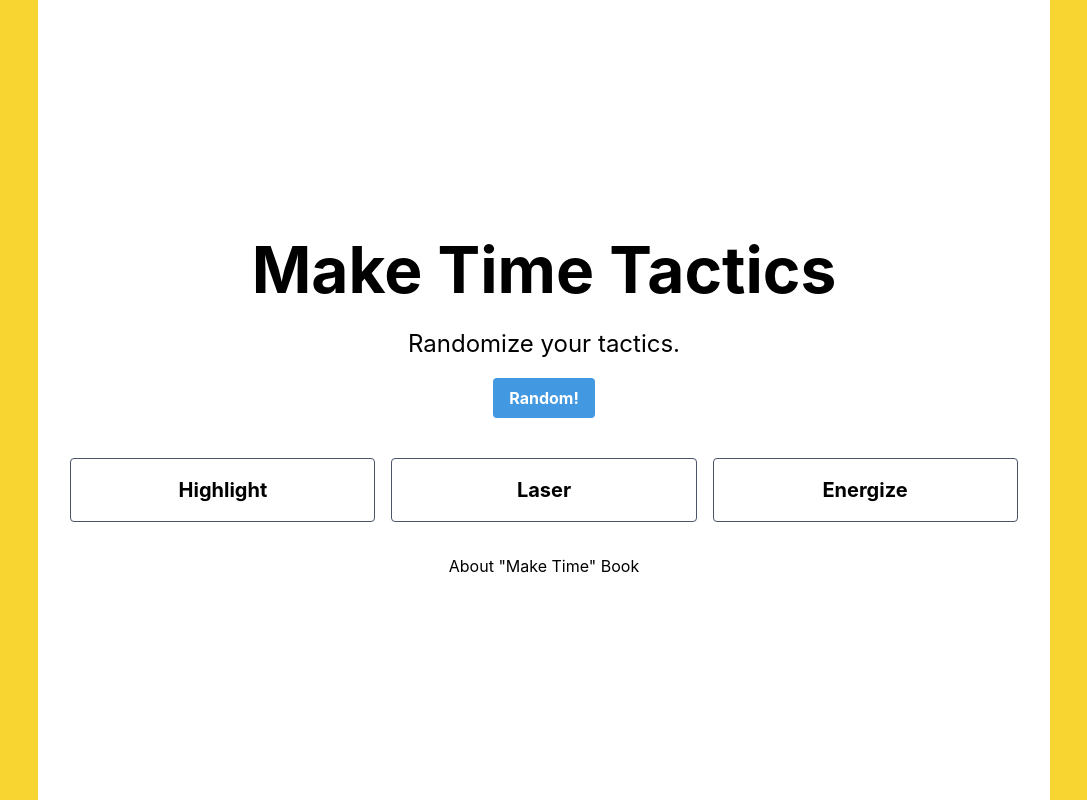
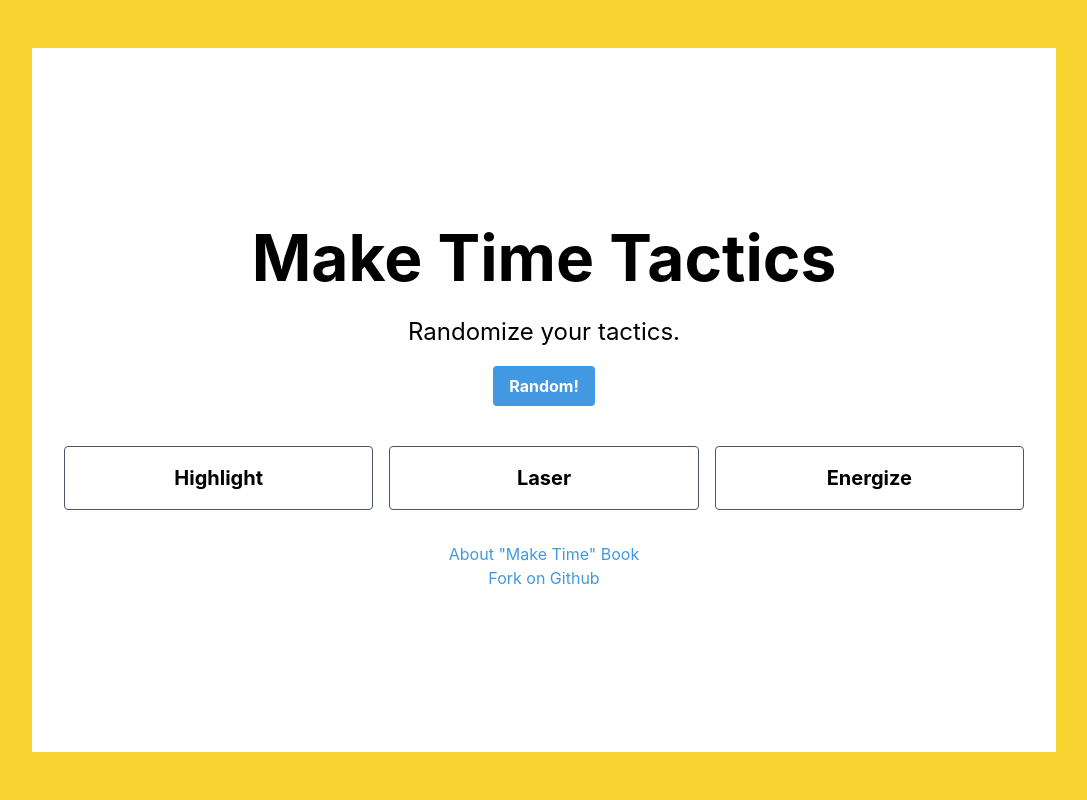
Before and after one commit to narze/make-time-tactics, a Next.js app: page / in a window 1280 px wide. Shown: the whole page, without its empty margins (96-1183 px from the left). Built offline with nearby package versions, Linux system fonts and the light colour scheme.

Commit message:
:bug: Use @apply

```diff
--- a/pages/index.js
+++ b/pages/index.js
@@ -20,7 +20,7 @@
   }
 
   return (
-    <div className={styles.container + " py-12"}>
+    <div className={styles.container}>
       <Head>
         <title>Make Time Tactics</title>
         <link rel="icon" href="/favicon.ico" />
@@ -31,7 +31,7 @@
           Make Time Tactics
         </h1>
 
-        <p className={styles.description + " my-2"}>
+        <p className={styles.description}>
           Randomize your tactics.
         </p>
 
@@ -70,7 +70,10 @@
         </div>
 
         <p>
-          <a href="https://maketimebook.com">About "Make Time" Book</a>
+          <a href="https://maketimebook.com" target="_blank" className="text-blue-500">About "Make Time" Book</a>
+        </p>
+        <p>
+          <a href="https://github.com/narze/make-time-tactics" target="_blank" className="text-blue-500">Fork on Github</a>
         </p>
       </main>
     </div>
--- a/pages/index.module.css
+++ b/pages/index.module.css
@@ -1,6 +1,6 @@
 .container {
+  @apply py-12;
   min-height: 100vh;
-  padding: 0 0.5rem;
   display: flex;
   flex-direction: column;
   justify-content: center;
@@ -27,6 +27,7 @@
 
 .title,
 .description {
+  @apply my-2;
   text-align: center;
 }
 
```
